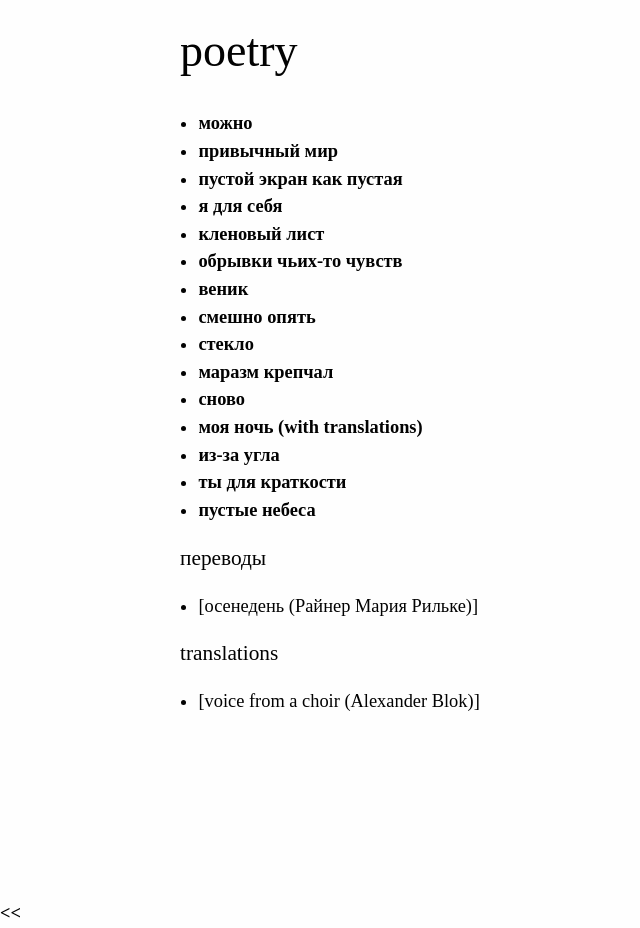
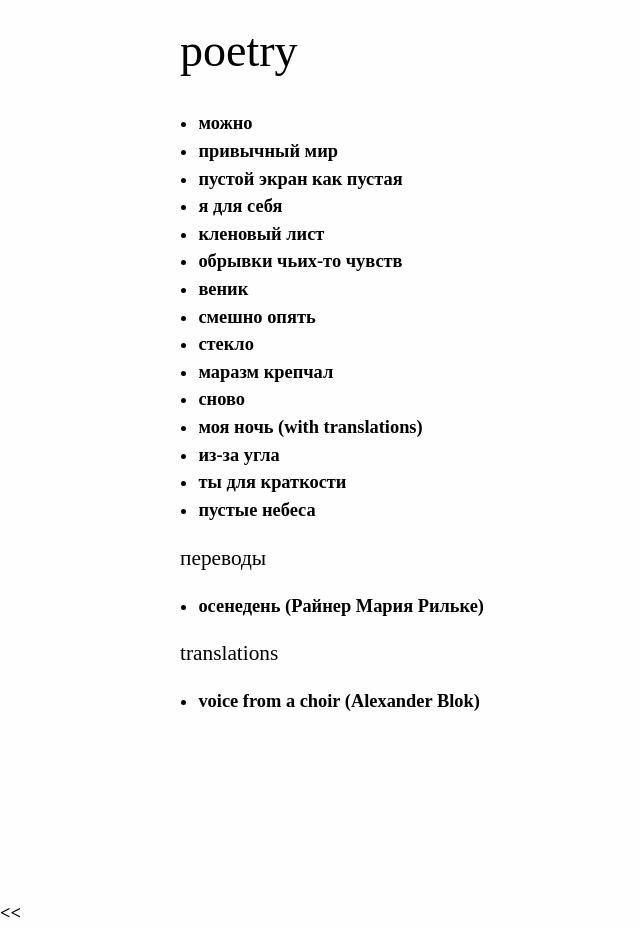
Before and after one commit to caryoscelus/pppoetry, a Jekyll site: the page built from index.md, in a window 1280 px wide. Shown: the whole page, without its empty margins (0-640 px from the left). Built offline with Jekyll 4.4.1, drawn with Linux system fonts in a browser that asks for light colours; part of the change alters nothing that is shown.

Commit message:
fix links

```diff
--- a/index.md
+++ b/index.md
@@ -20,8 +20,8 @@ title: poetry
 
 переводы
 
-- [осенедень (Райнер Мария Рильке)]
+- [осенедень (Райнер Мария Рильке)](text/rilke/herbsttag-ru.html)
 
 translations
 
-- [voice from a choir (Alexander Blok)]
+- [voice from a choir (Alexander Blok)](text/block/golos-iz-khora-en.html)
```
